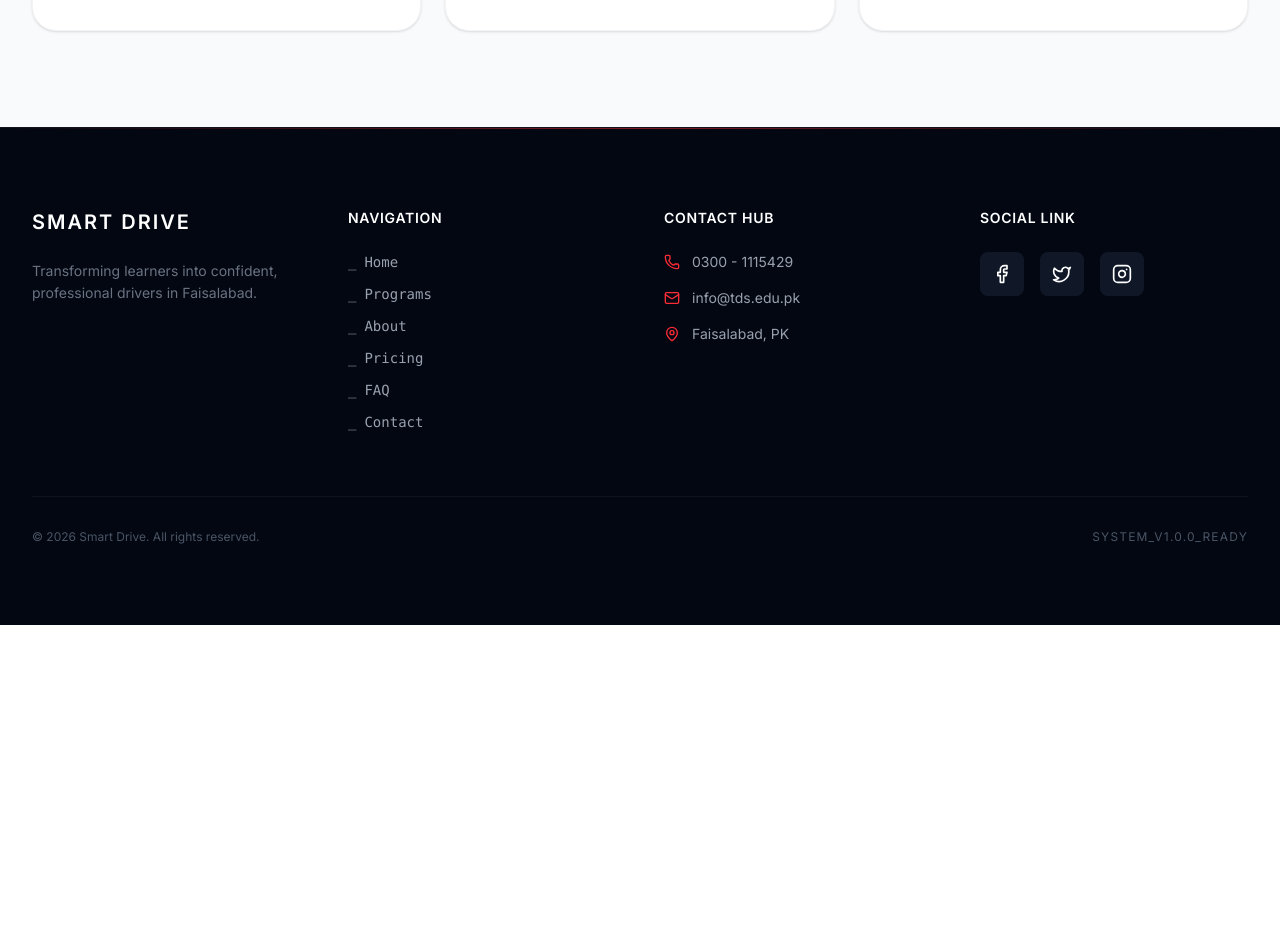
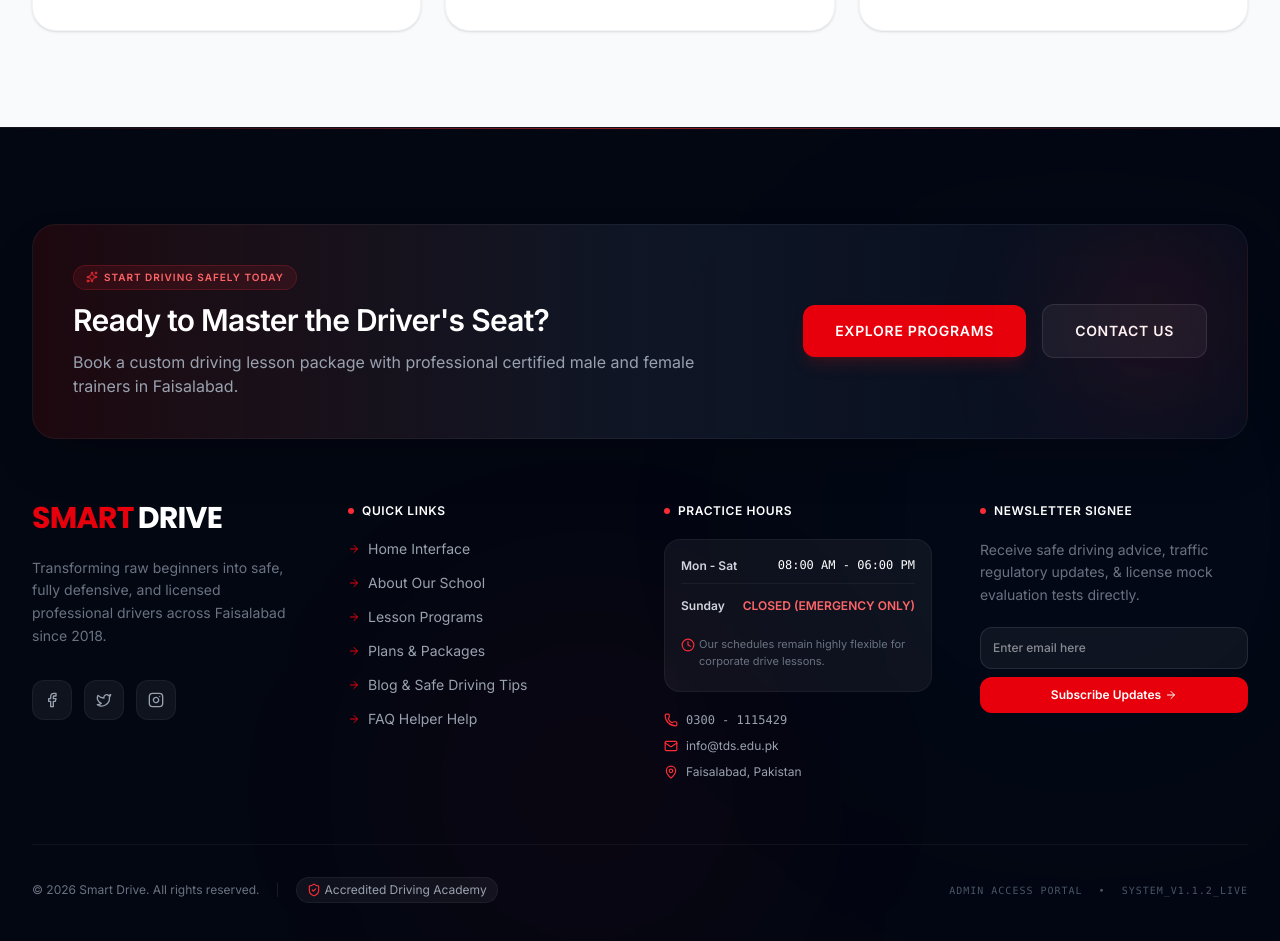
Before and after one commit to taibejaved485-afk/Smart-Drive, a React (Vite) app: page / in a window 1280 px wide. Shown: the part 8500-9441 px from the top of the page. Before the commit the page ends 9125 px from the top, so only its background shows below. Built offline with nearby package versions, Linux system fonts and the light colour scheme.

Commit message:
style: enhance footer design and process cards
Refactor the footer component with modern decorative elements and improve the layout of "Our Process" cards to ensure consistent height and improved visual structure.

```diff
--- a/src/components/Footer.tsx
+++ b/src/components/Footer.tsx
@@ -1,60 +1,202 @@
-import { Facebook, Twitter, Instagram, Mail, Phone, MapPin } from 'lucide-react';
+import React from 'react';
+import { Facebook, Twitter, Instagram, Mail, Phone, MapPin, Clock, ArrowRight, ShieldCheck, Sparkles } from 'lucide-react';
 import { Link } from 'react-router-dom';
 
 export default function Footer() {
+  const handleSubmit = (e: React.FormEvent) => {
+    e.preventDefault();
+    alert('Thank you for subscribing to our newsletter tips!');
+  };
+
   return (
-    <footer className="bg-gray-950 text-gray-400 py-20 relative border-t border-white/5">
-      {/* Sleek top accent line */}
-      <div className="absolute top-0 left-0 w-full h-px bg-gradient-to-r from-transparent via-red-500/50 to-transparent"></div>
+    <footer className="bg-gray-950 text-gray-400 pt-24 pb-12 relative overflow-hidden border-t border-white/5">
+      {/* Decorative Lights & Shadows */}
+      <div className="absolute top-0 left-0 w-full h-px bg-gradient-to-r from-transparent via-red-500/60 to-transparent" />
+      <div className="absolute bottom-0 left-1/3 w-80 h-80 bg-red-600/5 rounded-full blur-[120px] pointer-events-none" />
+      <div className="absolute top-1/4 right-0 w-96 h-96 bg-blue-600/5 rounded-full blur-[150px] pointer-events-none" />
 
-      <div className="max-w-7xl mx-auto px-4 sm:px-6 lg:px-8">
-        <div className="grid md:grid-cols-4 gap-12 mb-16">
-          {/* Logo / Description */}
-          <div className="md:col-span-1 space-y-6">
-            <h2 className="text-xl font-bold text-white tracking-widest uppercase">Smart Drive</h2>
-            <p className="text-sm leading-relaxed text-gray-500">
-              Transforming learners into confident, professional drivers in Faisalabad.
+      <div className="max-w-7xl mx-auto px-4 sm:px-6 lg:px-8 relative z-10 w-full">
+
+        {/* Pre-footer Call to Action Panel */}
+        <div className="bg-gradient-to-r from-red-950/40 via-gray-900/90 to-slate-900/40 border border-white/5 rounded-3xl p-8 sm:p-10 mb-16 flex flex-col lg:flex-row items-center justify-between gap-8 shadow-2xl relative overflow-hidden">
+          <div className="absolute top-0 right-0 w-48 h-48 bg-red-500/10 rounded-full blur-3xl" />
+          <div className="space-y-3 max-w-2xl text-center lg:text-left">
+            <span className="inline-flex items-center gap-1.5 bg-red-500/10 border border-red-500/20 text-red-400 px-3 py-1 rounded-full text-[10px] font-extrabold uppercase tracking-widest">
+              <Sparkles className="w-3 h-3 text-red-500" /> Start Driving Safely today
+            </span>
+            <h3 className="text-2xl sm:text-3xl font-black text-white tracking-tight">Ready to Master the Driver's Seat?</h3>
+            <p className="text-gray-400 text-sm sm:text-base">
+              Book a custom driving lesson package with professional certified male and female trainers in Faisalabad.
             </p>
           </div>
+          <div className="flex flex-col sm:flex-row items-center gap-4 w-full sm:w-auto shrink-0">
+            <Link
+              to="/programs"
+              className="w-full sm:w-auto bg-red-600 hover:bg-red-700 text-white font-bold px-8 py-4 rounded-xl text-center shadow-lg shadow-red-900/30 transition-all text-sm uppercase tracking-wider"
+            >
+              Explore Programs
+            </Link>
+            <Link
+              to="/contact"
+              className="w-full sm:w-auto bg-white/5 hover:bg-white/10 text-white border border-white/10 px-8 py-4 rounded-xl text-center transition-all text-sm font-bold uppercase tracking-wider"
+            >
+              Contact Us
+            </Link>
+          </div>
+        </div>
 
-          {/* Quick Links */}
+        {/* Main Footer Links & Info */}
+        <div className="grid grid-cols-1 md:grid-cols-2 lg:grid-cols-4 gap-12 mb-16">
+
+          {/* Brand Identity Column */}
           <div className="space-y-6">
-            <h4 className="text-white font-bold tracking-wider uppercase text-sm">Navigation</h4>
-            <ul className="space-y-3 text-sm">
-              <li><Link to="/" className="hover:text-red-500 transition-colors flex items-center gap-2 font-mono"><span>_</span> Home</Link></li>
-              <li><Link to="/programs" className="hover:text-red-500 transition-colors flex items-center gap-2 font-mono"><span>_</span> Programs</Link></li>
-              <li><Link to="/about" className="hover:text-red-500 transition-colors flex items-center gap-2 font-mono"><span>_</span> About</Link></li>
-              <li><Link to="/pricing" className="hover:text-red-500 transition-colors flex items-center gap-2 font-mono"><span>_</span> Pricing</Link></li>
-              <li><Link to="/faq" className="hover:text-red-500 transition-colors flex items-center gap-2 font-mono"><span>_</span> FAQ</Link></li>
-              <li><Link to="/contact" className="hover:text-red-500 transition-colors flex items-center gap-2 font-mono"><span>_</span> Contact</Link></li>
+            <Link to="/" className="font-display font-black text-3xl text-red-600 flex items-center gap-1 leading-none tracking-tight">
+              <span>SMART</span>
+              <span className="text-white">DRIVE</span>
+            </Link>
+            <p className="text-sm leading-relaxed text-gray-500">
+              Transforming raw beginners into safe, fully defensive, and licensed professional drivers across Faisalabad since 2018.
+            </p>
+            <div className="space-y-4 pt-2">
+              <div className="flex gap-3">
+                <a
+                  href="#"
+                  aria-label="Facebook Link"
+                  className="w-10 h-10 bg-white/5 hover:bg-red-600 text-gray-400 hover:text-white rounded-xl flex items-center justify-center transition-all border border-white/5 hover:border-transparent hover:scale-105"
+                >
+                  <Facebook className="w-4 h-4" />
+                </a>
+                <a
+                  href="#"
+                  aria-label="Twitter Link"
+                  className="w-10 h-10 bg-white/5 hover:bg-red-600 text-gray-400 hover:text-white rounded-xl flex items-center justify-center transition-all border border-white/5 hover:border-transparent hover:scale-105"
+                >
+                  <Twitter className="w-4 h-4" />
+                </a>
+                <a
+                  href="#"
+                  aria-label="Instagram Link"
+                  className="w-10 h-10 bg-white/5 hover:bg-red-600 text-gray-400 hover:text-white rounded-xl flex items-center justify-center transition-all border border-white/5 hover:border-transparent hover:scale-105"
+                >
+                  <Instagram className="w-4 h-4" />
+                </a>
+              </div>
+            </div>
+          </div>
+
+          {/* Quick & Utility Links */}
+          <div className="space-y-5">
+            <h4 className="text-white font-extrabold tracking-wider uppercase text-xs flex items-center gap-2">
+              <span className="w-1.5 h-1.5 bg-red-500 rounded-full" /> Quick Links
+            </h4>
+            <ul className="space-y-3.5 text-sm">
+              <li>
+                <Link to="/" className="hover:text-red-500 transition-colors flex items-center gap-2 text-gray-400">
+                  <ArrowRight className="w-3 h-3 text-red-600" /> Home Interface
+                </Link>
+              </li>
+              <li>
+                <Link to="/about" className="hover:text-red-500 transition-colors flex items-center gap-2 text-gray-400">
+                  <ArrowRight className="w-3 h-3 text-red-600" /> About Our School
+                </Link>
+              </li>
+              <li>
+                <Link to="/programs" className="hover:text-red-500 transition-colors flex items-center gap-2 text-gray-400">
+                  <ArrowRight className="w-3 h-3 text-red-600" /> Lesson Programs
+                </Link>
+              </li>
+              <li>
+                <Link to="/pricing" className="hover:text-red-500 transition-colors flex items-center gap-2 text-gray-400">
+                  <ArrowRight className="w-3 h-3 text-red-600" /> Plans & Packages
+                </Link>
+              </li>
+              <li>
+                <Link to="/blog" className="hover:text-red-500 transition-colors flex items-center gap-2 text-gray-400">
+                  <ArrowRight className="w-3 h-3 text-red-600" /> Blog & Safe Driving Tips
+                </Link>
+              </li>
+              <li>
+                <Link to="/faq" className="hover:text-red-500 transition-colors flex items-center gap-2 text-gray-400">
+                  <ArrowRight className="w-3 h-3 text-red-600" /> FAQ Helper Help
+                </Link>
+              </li>
             </ul>
           </div>
 
-          {/* Contact Info */}
-          <div className="space-y-6">
-            <h4 className="text-white font-bold tracking-wider uppercase text-sm">Contact Hub</h4>
-            <ul className="space-y-4 text-sm">
-              <li className="flex items-center gap-3"><Phone className="w-4 h-4 text-red-500" /> 0300 - 1115429</li>
-              <li className="flex items-center gap-3"><Mail className="w-4 h-4 text-red-500" /> info@tds.edu.pk</li>
-              <li className="flex items-center gap-3"><MapPin className="w-4 h-4 text-red-500" /> Faisalabad, PK</li>
-            </ul>
+          {/* Practice & Work Hours */}
+          <div className="space-y-5">
+            <h4 className="text-white font-extrabold tracking-wider uppercase text-xs flex items-center gap-2">
+              <span className="w-1.5 h-1.5 bg-red-500 rounded-full" /> Practice Hours
+            </h4>
+            <div className="bg-white/5 border border-white/5 p-4 rounded-2xl space-y-3 text-xs leading-relaxed text-gray-400">
+              <div className="flex items-center justify-between border-b border-white/5 pb-2">
+                <span className="font-bold text-gray-300">Mon - Sat</span>
+                <span className="text-white font-mono">08:00 AM - 06:00 PM</span>
+              </div>
+              <div className="flex items-center justify-between pb-1">
+                <span className="font-bold text-gray-300">Sunday</span>
+                <span className="text-red-400 uppercase font-bold">Closed (Emergency Only)</span>
+              </div>
+              <div className="text-[11px] text-gray-500 flex items-start gap-1 pb-1 pt-1">
+                <Clock className="w-3.5 h-3.5 text-red-500 shrink-0 mt-0.5" />
+                <span>Our schedules remain highly flexible for corporate drive lessons.</span>
+              </div>
+            </div>
+
+            {/* Short Contact Coordination */}
+            <div className="space-y-2.5 text-xs">
+              <p className="flex items-center gap-2 text-gray-400">
+                <Phone className="w-3.5 h-3.5 text-red-500" /> <span className="font-mono">0300 - 1115429</span>
+              </p>
+              <p className="flex items-center gap-2 text-gray-400">
+                <Mail className="w-3.5 h-3.5 text-red-500" /> <span>info@tds.edu.pk</span>
+              </p>
+              <p className="flex items-center gap-2 text-gray-400">
+                <MapPin className="w-3.5 h-3.5 text-red-500" /> <span>Faisalabad, Pakistan</span>
+              </p>
+            </div>
           </div>
 
-          {/* Follow Section */}
-          <div className="space-y-6">
-            <h4 className="text-white font-bold tracking-wider uppercase text-sm">Social Link</h4>
-            <div className="flex gap-4">
-              <a href="#" className="p-3 bg-gray-900 rounded-lg hover:bg-red-600 transition-all hover:scale-105"><Facebook className="w-5 h-5 text-white" /></a>
-              <a href="#" className="p-3 bg-gray-900 rounded-lg hover:bg-red-600 transition-all hover:scale-105"><Twitter className="w-5 h-5 text-white" /></a>
-              <a href="#" className="p-3 bg-gray-900 rounded-lg hover:bg-red-600 transition-all hover:scale-105"><Instagram className="w-5 h-5 text-white" /></a>
-            </div>
+          {/* Premium Form Subscriptions info */}
+          <div className="space-y-5">
+            <h4 className="text-white font-extrabold tracking-wider uppercase text-xs flex items-center gap-2">
+              <span className="w-1.5 h-1.5 bg-red-500 rounded-full" /> Newsletter Signee
+            </h4>
+            <p className="text-sm leading-relaxed text-gray-500">
+              Receive safe driving advice, traffic regulatory updates, & license mock evaluation tests directly.
+            </p>
+            <form onSubmit={handleSubmit} className="space-y-2">
+              <div className="relative">
+                <input
+                  type="email"
+                  required
+                  placeholder="Enter email here"
+                  className="w-full bg-white/5 text-white border border-white/10 hover:border-white/20 p-3 rounded-xl focus:ring-1 focus:ring-red-500 focus:border-red-500 outline-none transition text-xs font-medium"
+                />
+              </div>
+              <button className="w-full bg-red-600 hover:bg-red-700 text-white font-bold py-2.5 rounded-xl transition text-xs flex items-center justify-center gap-1">
+                Subscribe Updates <ArrowRight className="w-3 h-3" />
+              </button>
+            </form>
           </div>
+
         </div>
 
         {/* Bottom Bar */}
-        <div className="pt-8 border-t border-white/5 flex flex-col md:flex-row justify-between items-center text-xs text-gray-600 gap-4">
-          <p>&copy; 2026 Smart Drive. All rights reserved.</p>
-          <p className="tracking-widest uppercase">system_v1.0.0_ready</p>
+        <div className="pt-8 border-t border-white/5 flex flex-col md:flex-row justify-between items-center text-xs text-gray-500 gap-4">
+          <div className="flex flex-col sm:flex-row items-center gap-4 text-center sm:text-left">
+            <p>&copy; 2026 Smart Drive. All rights reserved.</p>
+            <span className="hidden sm:inline text-white/10">|</span>
+            <div className="flex items-center gap-1 text-xs text-gray-400 bg-white/5 py-1 px-2.5 rounded-full border border-white/5">
+              <ShieldCheck className="w-3.5 h-3.5 text-red-500" />
+              <span>Accredited Driving Academy</span>
+            </div>
+          </div>
+          <div className="flex items-center gap-4 font-mono text-[10px] tracking-widest text-gray-600">
+            <Link to="/admin" className="hover:text-red-500 transition-colors uppercase">Admin Access Portal</Link>
+            <span>•</span>
+            <span>SYSTEM_V1.1.2_LIVE</span>
+          </div>
         </div>
       </div>
     </footer>
--- a/src/components/OurProcess.tsx
+++ b/src/components/OurProcess.tsx
@@ -51,8 +51,9 @@ export default function OurProcess() {
               initial={{ opacity: 0, y: 30 }}
               whileInView={{ opacity: 1, y: 0 }}
               transition={{ delay: i * 0.2 }}
-              className="bg-gray-50 p-8 rounded-3xl border border-gray-100 hover:border-red-500/50 transition-all shadow-sm hover:shadow-xl group"
+              className="bg-gray-50 p-8 rounded-3xl border border-gray-100 hover:border-red-500/50 transition-all shadow-sm hover:shadow-xl group flex flex-col justify-between h-full"
             >
+              <div>
                 <div className="flex justify-between items-start mb-8">
                   <step.icon className="w-12 h-12 text-red-500" />
                   <span className="text-4xl font-bold text-gray-900/10 group-hover:text-red-500/20 transition-colors">
@@ -61,6 +62,7 @@ export default function OurProcess() {
                 </div>
                 <h3 className="text-2xl font-bold mb-4">{step.title}</h3>
                 <p className="text-gray-600 mb-8 leading-relaxed">{step.desc}</p>
+              </div>
               <Link to="/pricing" className="flex items-center gap-2 text-red-500 font-bold hover:gap-4 transition-all">
                 LEARN MORE <ArrowRight className="w-4 h-4" />
               </Link>
```
Lines whose indentation alone changed are shown as unchanged.
